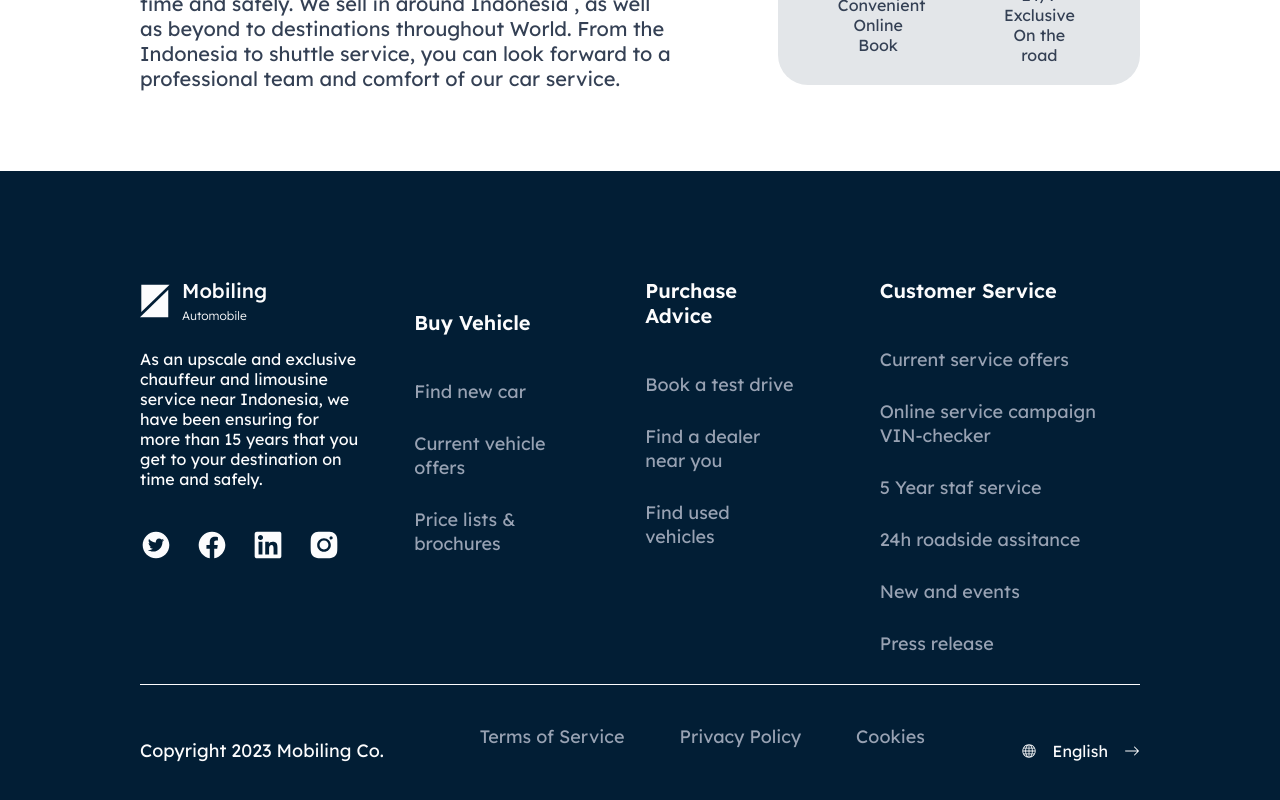
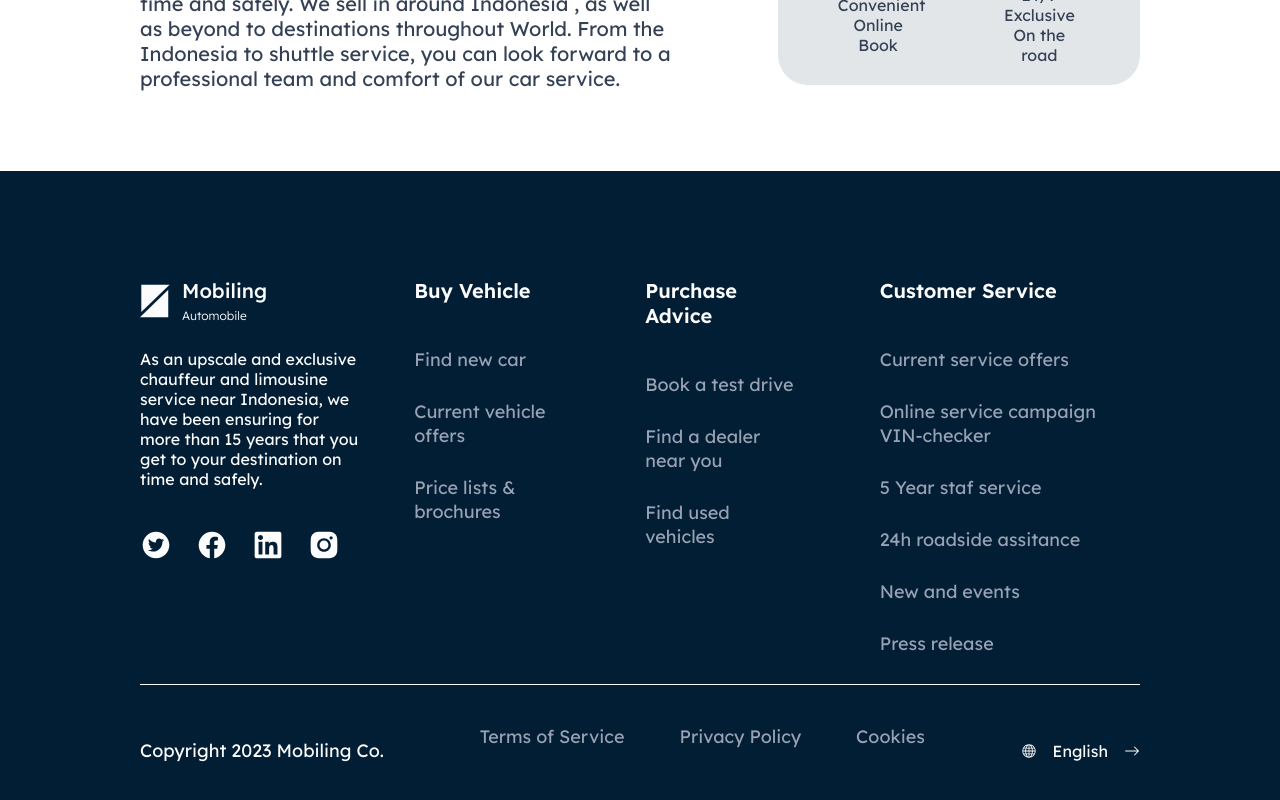
Before and after one commit to Nadernada/Mobiling-LandingPage, a React (Vite) app: page / in a window 1280 px wide. Shown: the part 1925-2725 px from the top of the page. Built offline with nearby package versions, Linux system fonts and the light colour scheme.

Commit message:
Fixing minor bug

```diff
--- a/src/components/FooterLinks.jsx
+++ b/src/components/FooterLinks.jsx
@@ -4,7 +4,7 @@ export default function FooterLinks () {
   return (
     <div className='flex flex-col md:flex-row justify-between gap-x-[80px] mt-[56px] lg:mt-0'>
         <div className='flex flex-col justify-start'>
-            <h5 className='text-[18px] lg:text-[20px] font-bold text-light leading-[20px] lg:leading-[25px] capitalize my-[32px] lg:mb-[45px]'>buy vehicle</h5>
+            <h5 className='text-[18px] lg:text-[20px] font-bold text-light leading-[20px] lg:leading-[25px] capitalize my-[32px] lg:mb-[45px] lg:mt-0'>buy vehicle</h5>
             <ul className='list-none justify-start'>
                 <li className={`${styles.footerLinks}`}>Find new car</li>
                 <li className={`${styles.footerLinks}`}>Current vehicle offers</li>
--- a/src/components/NavLinks.jsx
+++ b/src/components/NavLinks.jsx
@@ -9,7 +9,7 @@ const NavLinks = ({title, subtitles, index, active, handleClick}) => {
               <p className={`text-[18px] ${active===index ? 'text-light lg:text-dark' : 'text-mid lg:text-nav'} lg:hover:text-dark font-normal  leading-[22.5px]`}>{title}</p>
               <img src='/Mobiling-LandingPage/arrow-down.svg' alt='arrow-down' className='w-[16px] h-[16px] object-contain ml-[8px] rotate-180 group-hover:rotate-0 origin-center transition-all duration-500' />
               </div>
-              <ul className='scale-0 group-hover:flex group-hover:scale-100 hover:flex flex-col relative lg:absolute w-[100vw] lg:w-full bg-blue-400 py-[20px] px-4 top-[10%] lg:top-[100%] left-0 origin-top divide-y-2 text-mid lg:rounded-b-[16px] transition ease-in-out duration-500'>
+              <ul className='scale-0 hidden lg:flex group-hover:flex group-hover:scale-100 hover:flex flex-col relative lg:absolute w-[100vw] lg:w-full bg-blue-400 py-[20px] px-4 top-[10%] lg:top-[100%] left-0 origin-top divide-y-2 text-mid lg:rounded-b-[16px] transition ease-in-out duration-500'>
                 <li className='py-[8px] text-center hover:text-dark'>item 1</li>
                 <li className='py-[8px] text-center hover:text-dark'>item 3</li>
                 <li className='py-[8px] text-center hover:text-dark'>item 3</li>
```
